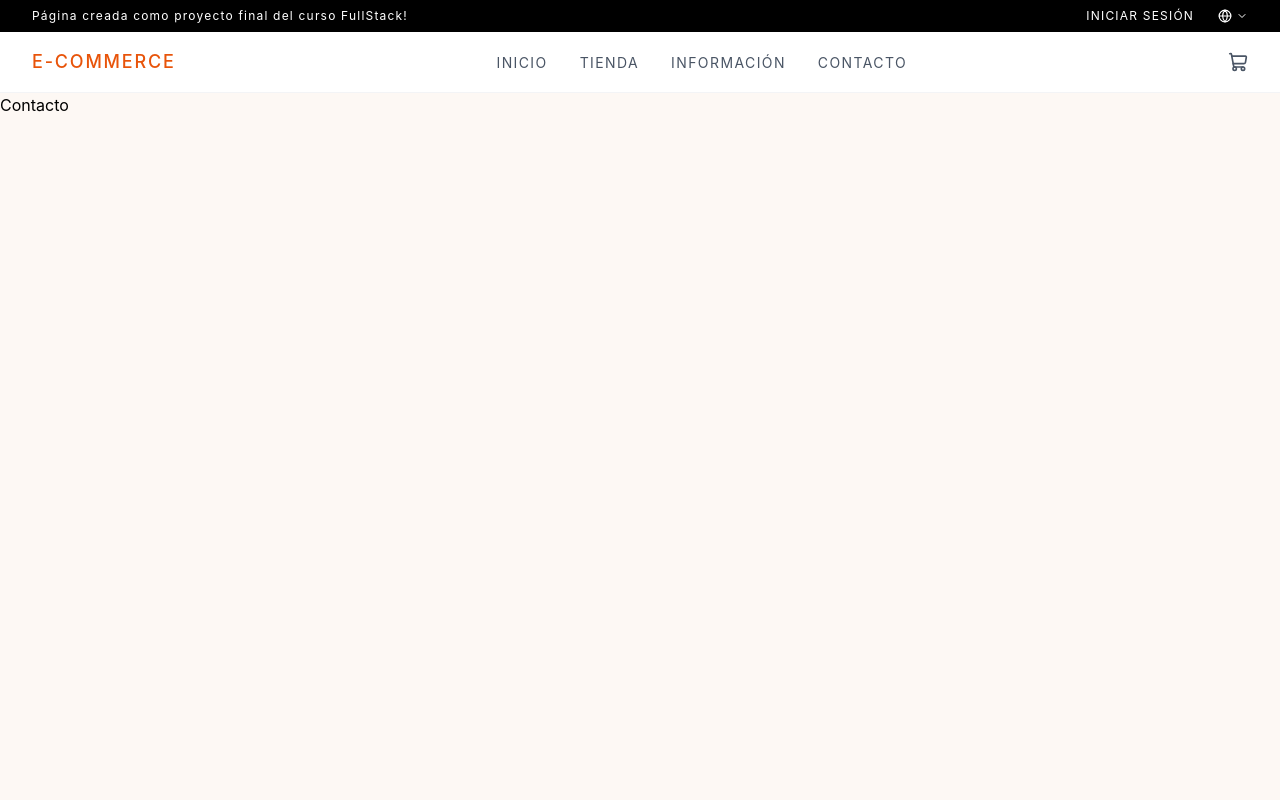
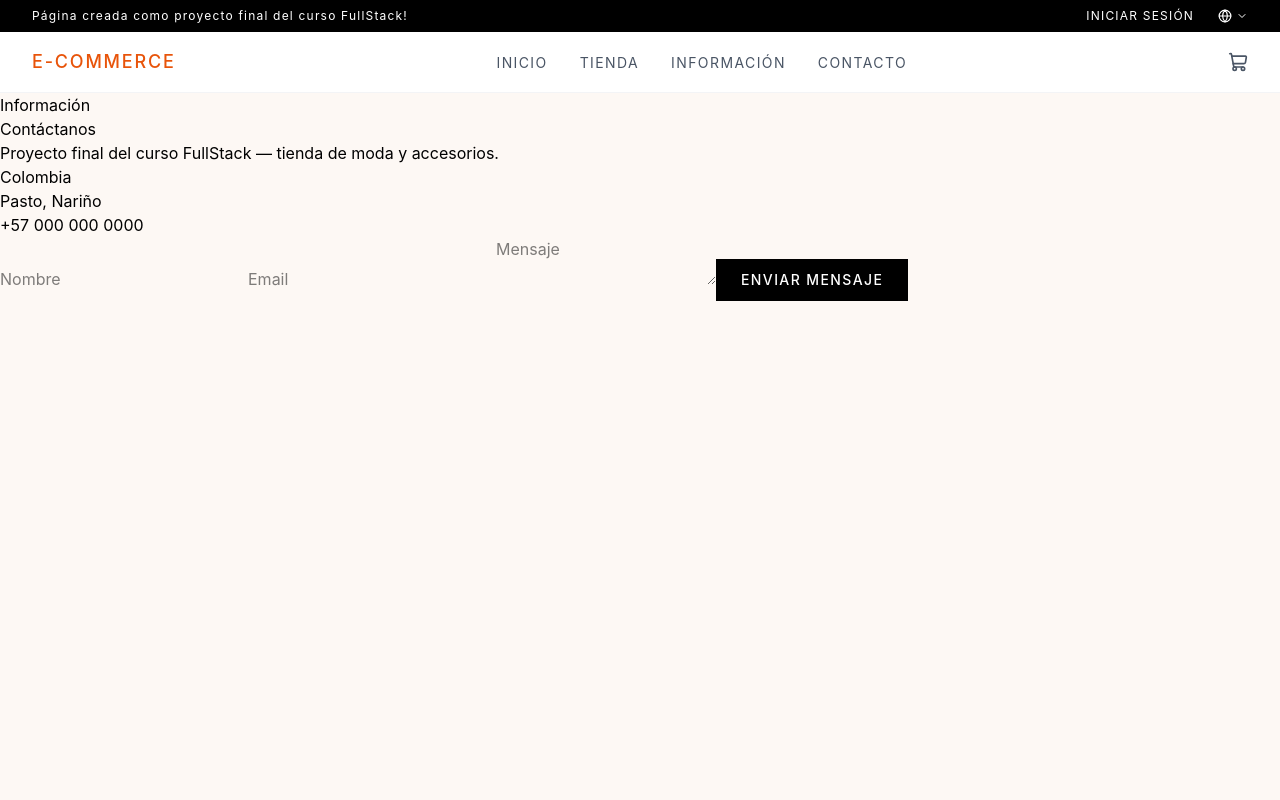
Before and after one commit to SrFlesky/reto_fullstack, a React (Vite) app: page /contact in a window 1280 px wide. Shown: the top 800 px of the page. Built offline with nearby package versions, Linux system fonts and the light colour scheme.

Commit message:
feat(Contact): agregar estructura con info y formulario sin logica

```diff
--- a/src/pages/contact/Contact.jsx
+++ b/src/pages/contact/Contact.jsx
@@ -1,7 +1,29 @@
+import { Button } from "../../components/atoms/Button";
+
 export default function Contact() {
+    const notWorking = () => alert("En desarrollo...");
   return (
     <div>
-      <h1>Contacto</h1>
+      {/* Lado izquierdo */}
+      <div>
+        <span>Información</span>
+        <h1>Contáctanos</h1>
+        <p>Proyecto final del curso FullStack — tienda de moda y accesorios.</p>
+
+        <div>
+          <h2>Colombia</h2>
+          <p>Pasto, Nariño</p>
+          <p>+57 000 000 0000</p>
+        </div>
+      </div>
+
+      {/* Lado derecho*/}
+      <div>
+        <input placeholder="Nombre" />
+        <input placeholder="Email" />
+        <textarea placeholder="Mensaje" />
+        <Button variant={"primary"} onClick={notWorking}>Enviar mensaje</Button>
+      </div>
     </div>
   );
 }
```
